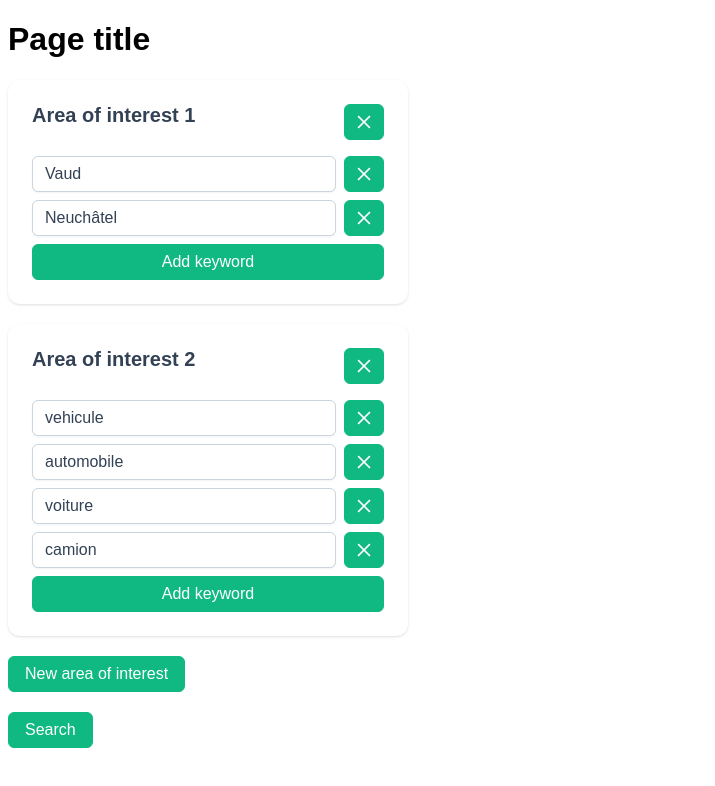
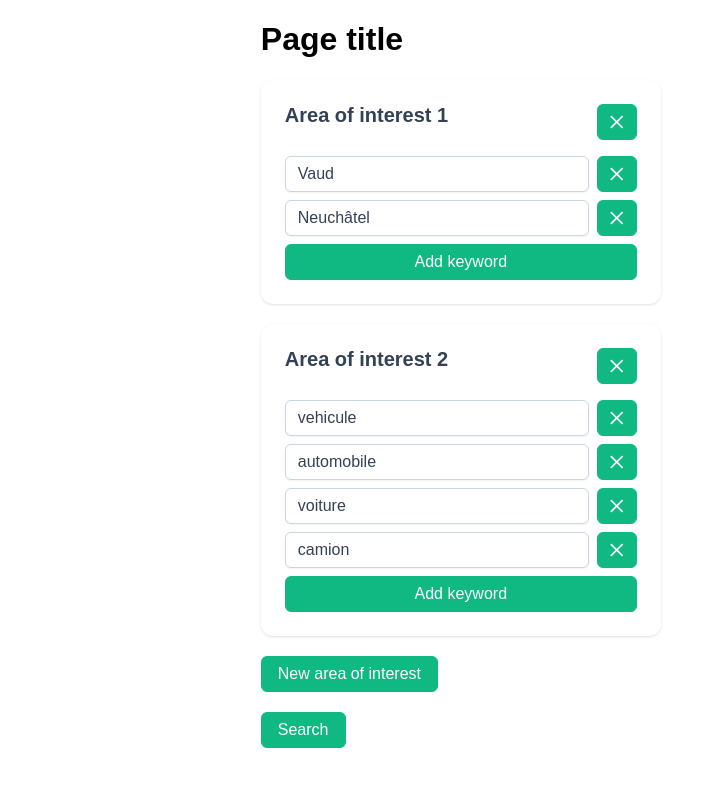
Before and after one commit to backtik-ch/open-legal-lab, a Vue app: page / in a window 1280 px wide. Shown: the top 786 px of the page, without its empty margins (0-715 px from the left). Built offline with nearby package versions, Linux system fonts and the light colour scheme; a web font is replaced by a local one.

Commit message:
refactor: move container to main tag

```diff
--- a/src/App.vue
+++ b/src/App.vue
@@ -8,7 +8,7 @@ const data = ref(null)
 </script>
 
 <template>
-  <main>
+  <main id="container">
     <h1>Page title</h1>
     <TheSearch @results="data = $event" />
     <TheListResult v-if="data" :data="data" />
@@ -16,5 +16,9 @@ const data = ref(null)
 </template>
 
 <style scoped>
-
+#container {
+  width: 60%;
+  margin: 0 auto;
+  min-width: 500px;
+}
 </style>
--- a/src/components/TheListResult.vue
+++ b/src/components/TheListResult.vue
@@ -13,12 +13,11 @@ watchEffect(() => {
 });
 const totalResult = computed(() => props.data.hits.total.value);
 const hits = computed(() => props.data.hits.hits);
-for (const hit of hits.value) {
-  if (!hit._source.summary) console.log(hit);
-}
+// for (const hit of hits.value) {
+//   if (!hit._source.summary) console.log(hit);
+// }
 </script>
 <template>
-  <div id="container">
     <div class="title">
       <h1>Results ({{ totalResult }})</h1>
     </div>
@@ -48,7 +47,6 @@ for (const hit of hits.value) {
         </div>
       </template>
     </DataView>
-  </div>
 </template>
 
 <style scoped>
@@ -56,12 +54,6 @@ for (const hit of hits.value) {
   margin-bottom: 20px;
   border-bottom: 1px solid #ccc;
   padding-bottom: 10px;
-}
-
-#container {
-  width: 60%;
-  margin: 0 auto;
-  min-width: 500px;
 }
 
 .title {
--- a/src/components/TheSearch.vue
+++ b/src/components/TheSearch.vue
@@ -24,7 +24,7 @@ const areaOfInterests = ref([
 const fetchData = async (from) => {
   const requestBody = {
     from: from,
-    size: 10,
+    size: size,
     query: {
       bool: {
         must: areaOfInterests.value.map((aoi) => ({
@@ -48,6 +48,8 @@ const fetchData = async (from) => {
       params: { from, size },
     });
 
+    console.log("Données récupérées:", response.data);
+
     emits("results", response.data);
   } catch (error) {
     console.error("Erreur lors de la récupération des données:", error);
@@ -67,7 +69,7 @@ const fetchData = async (from) => {
       <template #content>
         <div class="keywords">
           <div v-for="(keyword, index) in aoi.keywords" class="keyword">
-            <InputText :key="index" v-model="aoi.keywords[index]" />
+            <InputText :key="index" v-model="aoi.keywords[index]" placeholder="Enter a keyword..." />
             <Button @click="aoi.keywords.splice(index, 1)" icon="pi pi-times" />
             <br />
           </div>
```
